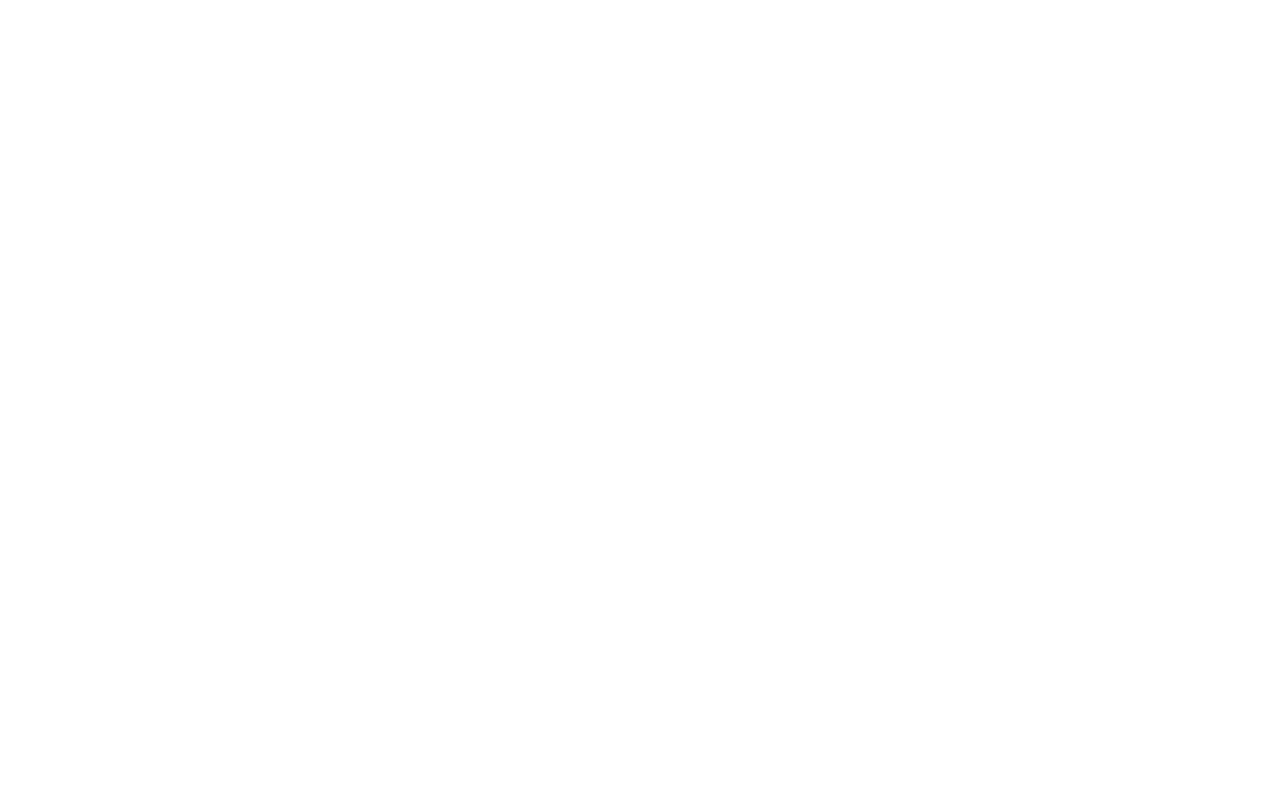
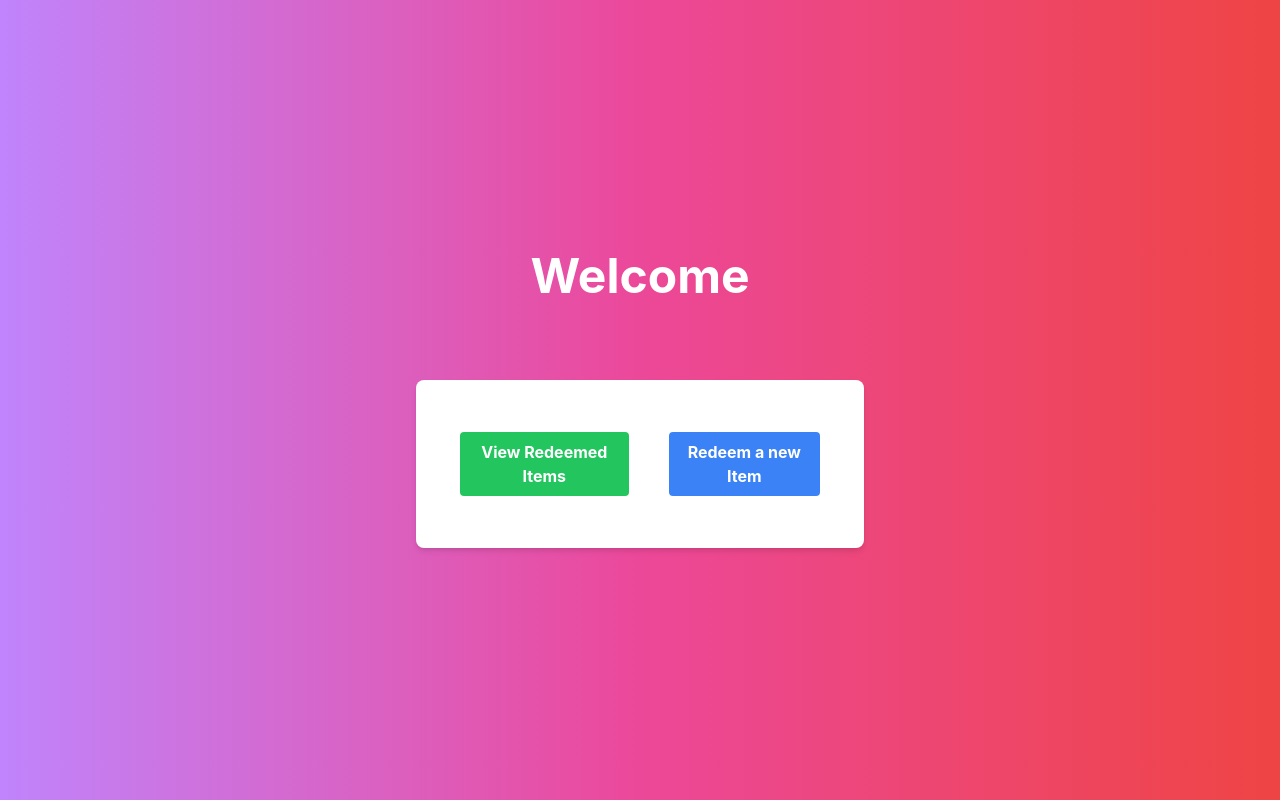
Before and after one commit to mezeru/Capstone-UI, a React (Create React App) app: page /Employee in a window 1280 px wide. Before the commit this address had no page. Built offline with nearby package versions, Linux system fonts and the light colour scheme.

Commit message:
Added EMployee Dash and Redeem Items (Logic remains)

```diff
--- a/src/App.js
+++ b/src/App.js
@@ -5,6 +5,8 @@ import { Home } from './components/Home';
 import {HR} from './components/HR';
 import { AddNew } from './components/AddNew';
 import { AllEmployees } from './components/AllEmployees';
+import { Employee } from './components/Employee';
+import { RedeemNew } from './components/Employee/RedeemNew';
 
 function App() {
   return (
@@ -13,9 +15,11 @@ function App() {
         <Routes>
 
           <Route index path='/HR/assign' element={<AllEmployees />} />
-          <Route index path='/HR/add' element={<AddNew />} />
-          <Route index path='/HR' element={<HR />} />
-          <Route index path='/' element={<Home />} />
+          <Route  path='/HR/add' element={<AddNew />} />
+          <Route path='/HR' element={<HR />} />
+          <Route path='/Employee/newItem' element={<RedeemNew/>} />
+          <Route path='/Employee' element={<Employee/>} />
+          <Route path='/' element={<Home />} />
 
         </Routes>
       </BrowserRouter>
--- /dev/null
+++ b/src/components/Employee.jsx
@@ -0,0 +1,22 @@
+
+import { Link } from "react-router-dom";
+
+export const Employee = () => {
+
+
+
+    return (
+        <div className="flex flex-col items-center justify-center min-h-screen bg-gradient-to-r from-purple-400 via-pink-500 to-red-500 p-5">
+            <h1 className="mb-20 text-white text-5xl font-bold">Welcome</h1>
+            <div className="max-w-md flex flex-row w-full px-6 py-8 bg-white rounded-lg shadow-md">
+
+                <Link to="/Employee/Redeem" className="font-bold m-5 bg-green-500 hover:bg-green-700 text-white py-2 px-4 rounded">
+                        View Redeemed Items
+                </Link>
+                <Link to="/Employee/newItem" className="font-bold m-5 bg-blue-500 hover:bg-blue-700 text-white py-2 px-4 rounded">
+                        Redeem a new Item
+                </Link>
+            </div>
+        </div>
+    );
+}
--- /dev/null
+++ b/src/components/Employee/RedeemNew.jsx
@@ -0,0 +1,53 @@
+import { useEffect, useState } from "react";
+import axiosDB from "../../axios";
+
+export const RedeemNew = () => {
+
+    const[items,setItems] = useState([]);
+
+    useEffect(() => {
+
+        const getItems = async () => {
+
+
+            const {data} = await axiosDB.get("/Items/getAll",{
+                headers:{
+                    'Authorization': 'Basic ' + localStorage.getItem("token")
+                }
+            });
+
+            setItems(data);
+
+        }
+
+        getItems();
+
+
+
+    },[])
+
+    return (
+        <div className="flex flex-col items-center justify-center min-h-screen bg-gradient-to-r from-purple-400 via-pink-500 to-red-500 p-10">
+            <h1 className="mb-20 text-white text-5xl font-bold">Redeem a new Item</h1>
+            <div className="grid grid-cols-3 w-full px-6 py-8 bg-white rounded-lg shadow-md">
+
+                {
+                   items.map( (item) => (
+                    <div className="flex flex-col justify-between px-6 py-8 bg-gray-700 rounded-lg shadow-md m-5 text-white">
+                        <div className="flex items-center flex-col mb-5">
+                            <h1 className="text-3xl m-2">{item.name}</h1>
+                            <h1 className="m-2">{item.description}</h1>
+                            <h1 className="m-2">{`Points: ${item.points}`}</h1>
+                        </div>
+                        <div className="flex justify-center items-center">
+                            <button className="bg-blue-500 hover:bg-blue-700 text-white py-2 px-4 rounded">Redeem Item</button>
+                        </div>
+                    </div>
+                   ))
+                }
+            </div>
+        </div>
+    );
+
+
+}
--- a/src/components/HR.jsx
+++ b/src/components/HR.jsx
@@ -13,6 +13,8 @@ export const HR = () => {
                 <Link to="/HR/Assign" className="m-5 bg-blue-500 hover:bg-blue-700 text-white py-2 px-4 rounded">
                     Assign Manager to Employee
                 </Link>
+
+                {/* List of all managers and Employees under them */}
             </div>
         </div>
     );
--- a/src/components/Home.jsx
+++ b/src/components/Home.jsx
@@ -41,7 +41,7 @@ export const Home = () => {
                   nav("/HR")
                   break;
                 case "EMPLOYEE":
-                  console.log("EMPLOYEE logged IN");
+                  nav("/Employee")
                   break;
                 case "MANAGER":
                   console.log("MANAGER logged IN");
```
